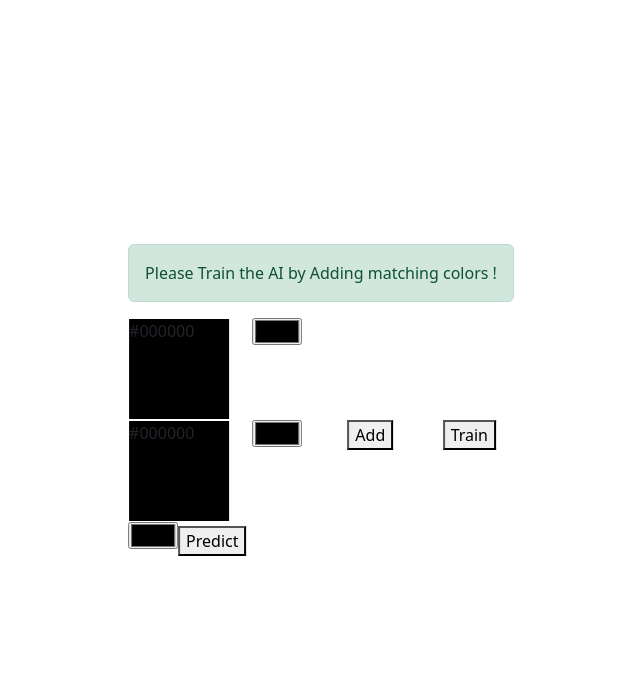
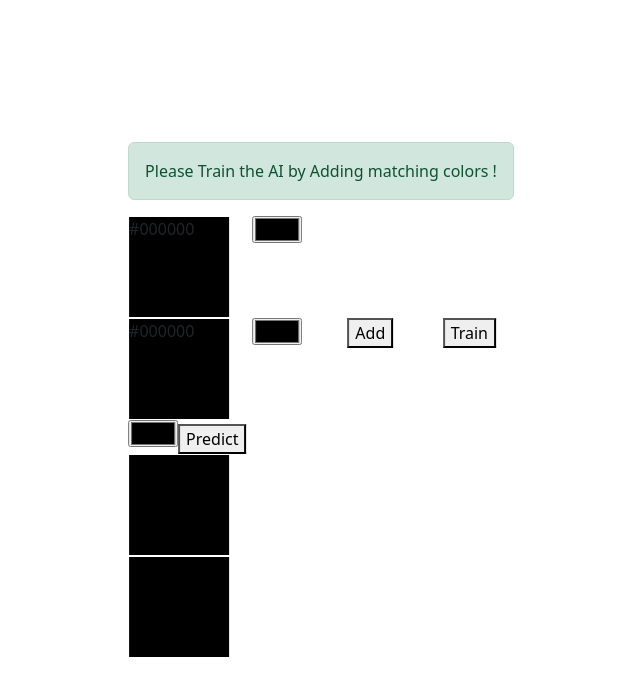
Before and after one commit to Nipunc55/React-Ai, a React (Create React App) app: page / in a window 1280 px wide. Shown: the top 696 px of the page, without its empty margins (319-959 px from the left). Built offline with nearby package versions, Linux system fonts and the light colour scheme.

Commit message:
CHG | add saparate part

```diff
--- a/src/component/AI.js
+++ b/src/component/AI.js
@@ -2,6 +2,7 @@ import React, { useEffect, useState } from 'react'
 import { NeuralNetwork } from 'brain.js'
 import { Row, Col } from 'react-bootstrap'
 import MassageBox from './MassageBox'
+import ColorContainer from './ColorContainer'
 // const data = [
 //   { input: [0], output: [1] },
 //   { input: [1], output: [0] },
@@ -19,6 +20,7 @@ function AiModel() {
   )
 
   const [value, setValue] = useState('')
+  const [resultColorBottom, setResultColour] = useState('#000000')
 
   function handleChange(event) {
     setValue(event.target.value)
@@ -70,16 +72,21 @@ function AiModel() {
     // diagram.innerHTML = utilities.toSVG(net)
   }
   function Predict() {
-    let doc = document.getElementById('result-top')
+    let doc = document.getElementById('result-bottom')
     const input = ConvertColorToInt(value)
     // console.log(input)
     // const array = value.split(',').map((item) => parseInt(item, 10))
     const prediction = netWork.run(input)
     //doc.style.backgroundColor = prediction
     //setResult(prediction)
-    doc.style.backgroundColor = `rgba(${prediction.r * 255}, ${
-      prediction.g * 255
-    }, ${prediction.b * 255})`
+    setResultColour(
+      `rgba(${prediction.r * 255}, ${prediction.g * 255}, ${
+        prediction.b * 255
+      })`,
+    )
+    // doc.style.backgroundColor = `rgba(${prediction.r * 255}, ${
+    //   prediction.g * 255
+    // }, ${prediction.b * 255})`
     console.log(prediction)
   }
   return (
@@ -100,7 +107,38 @@ function AiModel() {
             id="colorPicker"
           ></input>
         </Col>
-        <Col></Col>
+        <Col>
+          {/* <svg
+            version="1.0"
+            xmlns="http://www.w3.org/2000/svg"
+            width="300.000000pt"
+            height="228.000000pt"
+            viewBox="0 0 300.000000 228.000000"
+            preserveAspectRatio="xMidYMid meet"
+          >
+            <g
+              transform="translate(0.000000,228.000000) scale(0.100000,-0.100000)"
+              fill="#FF0000"
+              stroke="none"
+            >
+              <path
+                d="M808 2201 c-23 -5 -156 -86 -355 -216 -175 -114 -326 -215 -336 -224
+-16 -16 -8 -31 149 -265 92 -136 173 -250 180 -253 7 -3 77 34 154 81 78 47
+143 86 146 86 2 0 4 -299 4 -665 l0 -665 750 0 750 0 2 665 3 665 105 -63 c58
+-34 126 -75 152 -90 l48 -28 127 193 c69 106 146 223 170 261 l43 67 -340 226
+-341 226 -213 6 -213 5 -33 -46 c-62 -87 -148 -130 -260 -130 -111 0 -198 43
+-259 128 l-32 45 -182 -1 c-100 -1 -198 -5 -219 -8z m398 -161 c30 -28 84 -65
+121 -83 64 -30 75 -32 178 -32 101 1 115 3 175 31 36 17 90 54 121 82 l57 52
+163 0 163 0 278 -185 278 -185 -17 -34 c-35 -66 -188 -295 -198 -295 -5 -1
+-93 49 -194 109 -101 61 -186 108 -189 106 -3 -3 -7 -321 -10 -706 l-5 -700
+-628 0 -629 0 0 705 c0 388 -4 705 -8 705 -4 0 -90 -50 -191 -110 -132 -79
+-187 -107 -196 -100 -7 5 -56 75 -111 155 -78 116 -96 149 -88 162 5 9 129 96
+274 194 l265 178 169 0 169 1 53 -50z"
+                fill="#FFHH00"
+              />
+            </g>
+          </svg> */}
+        </Col>
         <Col></Col>
       </Row>
       <Row>
@@ -124,9 +162,14 @@ function AiModel() {
           <button onClick={TrainData}>Train</button>
         </Col>
       </Row>
-      <input type="color" onChange={handleChange} />
+      <input type="color" value={value} onChange={handleChange} />
       {/* <div dangerouslySetInnerHTML={{ __html: diagram }} /> */}
       <button onClick={Predict}>Predict</button>
+
+      <ColorContainer
+        inputBottomColor={value}
+        resultColor={resultColorBottom}
+      />
     </>
   )
 }
--- /dev/null
+++ b/src/component/ColorContainer.js
@@ -0,0 +1,65 @@
+import React, { useEffect, useState } from 'react'
+import { Row, Col } from 'react-bootstrap'
+
+let topElement
+let botomElement
+function ColorContainer(props) {
+  useEffect(() => {
+    topElement = document.getElementById('result-top-container-1')
+    botomElement = document.getElementById('result-bottom-container-1')
+  }, [])
+
+  useEffect(() => {
+    SetColor(topElement, props.inputBottomColor)
+    SetColor(botomElement, props.resultColor)
+  }, [props])
+  function SetColor(element, color) {
+    try {
+      element.style.backgroundColor = color
+    } catch (error) {
+      console.log(error)
+    }
+  }
+  return (
+    <>
+      {' '}
+      <Row>
+        <Col>
+          <div id="result-top-container-1" className="result">
+            {props.inputTopColor}
+          </div>
+        </Col>
+        <Col>
+          {' '}
+          {/* <input
+            type="color"
+            value={inputTopColor}
+            onChange={(e) => setTopColor(e.target.value)}
+            id="colorPicker"
+          ></input> */}
+        </Col>
+        <Col></Col>
+        <Col></Col>
+      </Row>
+      <Row>
+        <Col>
+          <div id="result-bottom-container-1" className="result">
+            {props.inputBottomColor}
+          </div>
+        </Col>
+        <Col>
+          {/* <input
+            type="color"
+            value={props.inputBottomColor}
+            onChange={(e) => setBottomColor(e.target.value)}
+            id="colorPicker"
+          ></input> */}
+        </Col>
+        <Col></Col>
+        <Col></Col>
+      </Row>
+    </>
+  )
+}
+
+export default ColorContainer
```
